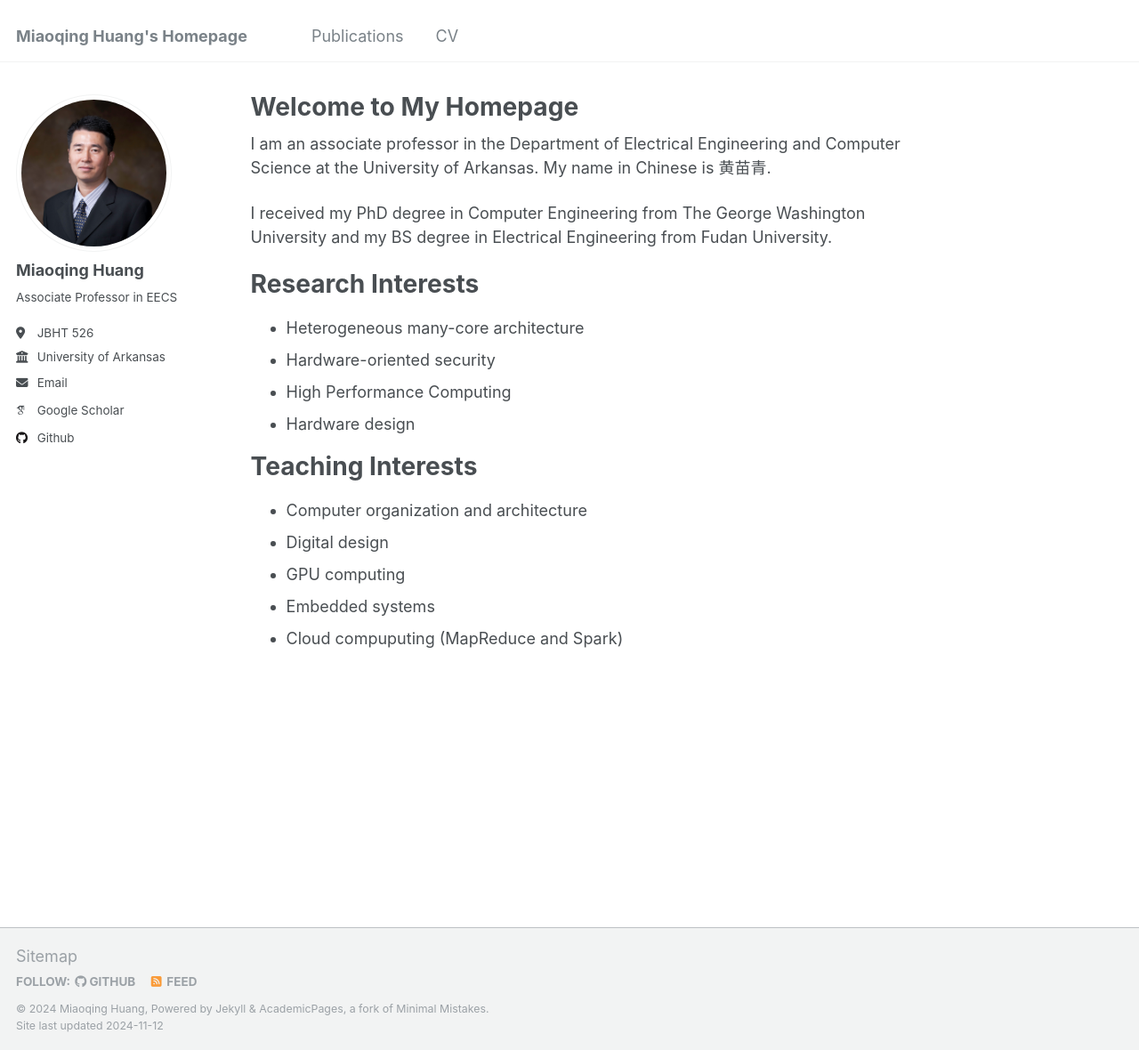
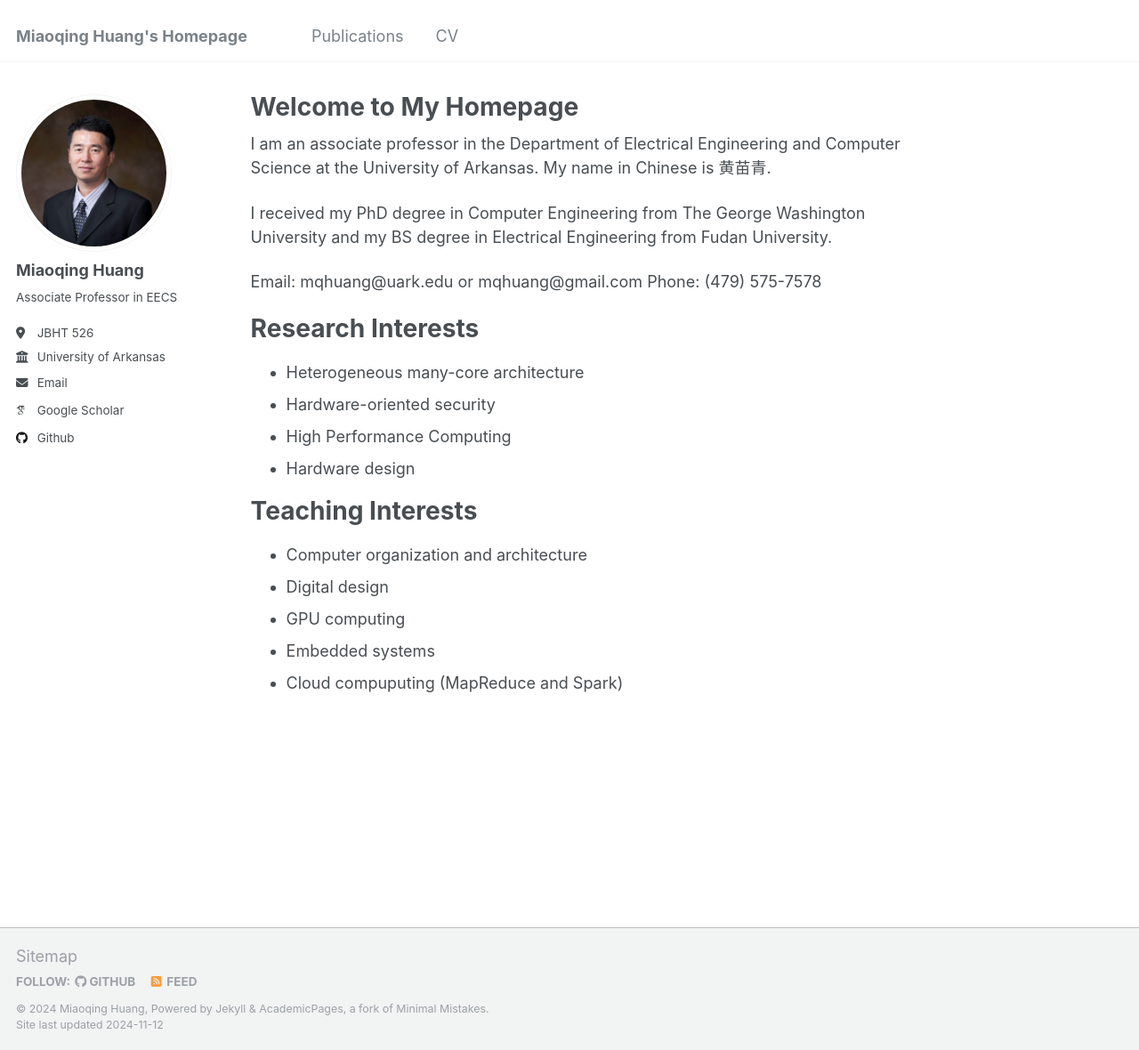
Before and after one commit to miaoqinghuang/miaoqinghuang.github.io, a Jekyll site: the page built from _pages/about.md, in a window 1280 px wide and 1180 px high. Shown: the whole window at 89% size. Built offline with Jekyll 4.4.1, drawn with Linux system fonts in a browser that asks for light colours; some web fonts are replaced.

Commit message:
Update about.md

```diff
--- a/_pages/about.md
+++ b/_pages/about.md
@@ -10,6 +10,9 @@ redirect_from:
 I am an associate professor in the Department of Electrical Engineering and Computer Science at the University of Arkansas. My name in Chinese is 黄苗青.
 
 I received my PhD degree in Computer Engineering from The George Washington University and my BS degree in Electrical Engineering from Fudan University.
+
+Email: mqhuang@uark.edu or mqhuang@gmail.com
+Phone: (479) 575-7578
 
 Research Interests
 ======
```
